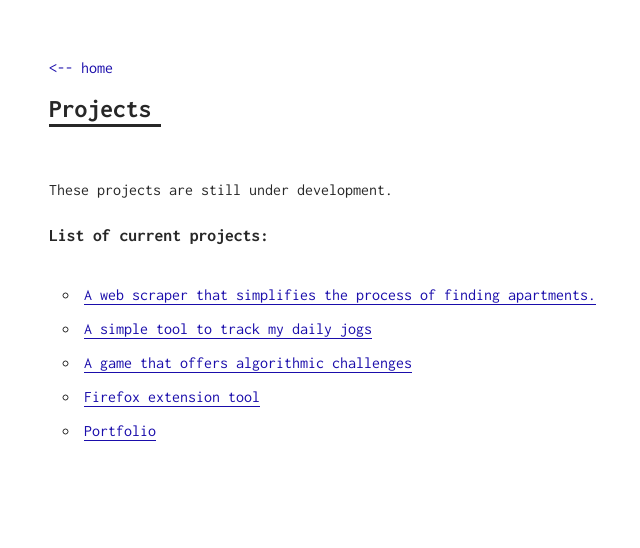
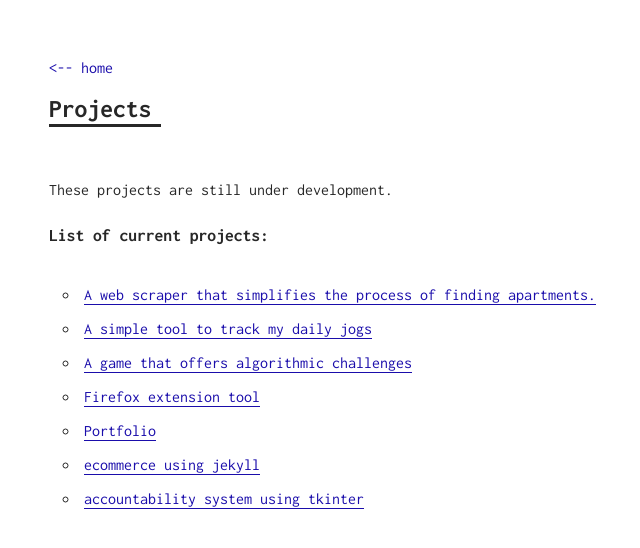
Before and after one commit to HS-code17/blog, a Jekyll site: the page built from _pages/projects/projects.md, in a window 1280 px wide. Shown: the top 548 px of the page, without its empty margins (291-931 px from the left). Built offline with Jekyll 4.4.1, drawn with Linux system fonts in a browser that asks for light colours.

Commit message:
added few projects

```diff
--- a/_data/members.yml
+++ b/_data/members.yml
@@ -12,3 +12,9 @@
 
 - title: Portfolio
   github: Portfolio
+
+- title: ecommerce using jekyll
+  github: tasteOC
+
+- title: accountability system using tkinter
+  github: Self-Accountability-System
```
